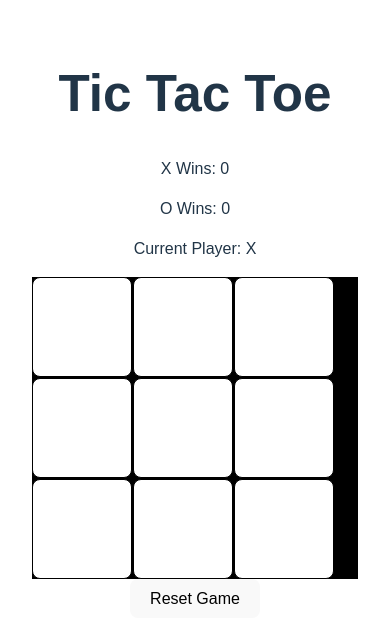
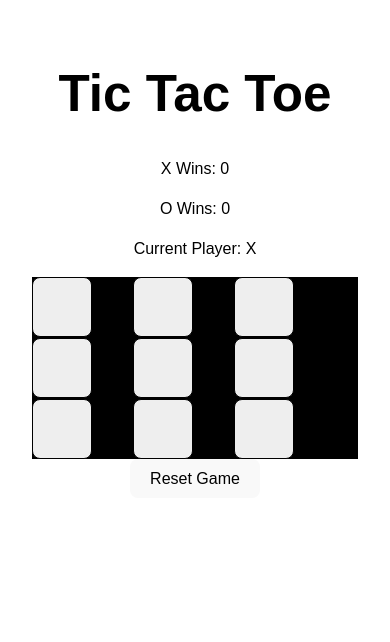
Before and after one commit to SanchitGta/ttt-test-apr3, a React (Vite) app in the folder tic-tac-toe/: page / in a window 390 px wide. Shown: the top 642 px of the page. Built offline with nearby package versions, Linux system fonts and the light colour scheme.

Commit message:
Auto-commit changes

```diff
--- a/tic-tac-toe/src/App.jsx
+++ b/tic-tac-toe/src/App.jsx
@@ -1,4 +1,5 @@
 import './App.css';
+import './bw-theme.css';
 import GameBoard from './GameBoard';
 import { useState, useEffect } from 'react';
 
--- /dev/null
+++ b/tic-tac-toe/src/bw-theme.css
@@ -0,0 +1,35 @@
+body {
+  background-color: #fff;
+  color: #000;
+}
+
+.square {
+  background-color: #eee;
+  border: 1px solid #000;
+  color: #000;
+}
+
+.square:hover {
+  background-color: #ddd;
+}
+
+.board {
+  border: 2px solid #000;
+}
+
+/* Responsive design */
+@media (max-width: 768px) {
+  .square {
+    width: 80px;
+    height: 80px;
+    font-size: 2em;
+  }
+}
+
+@media (max-width: 480px) {
+  .square {
+    width: 60px;
+    height: 60px;
+    font-size: 1.5em;
+  }
+}
```
